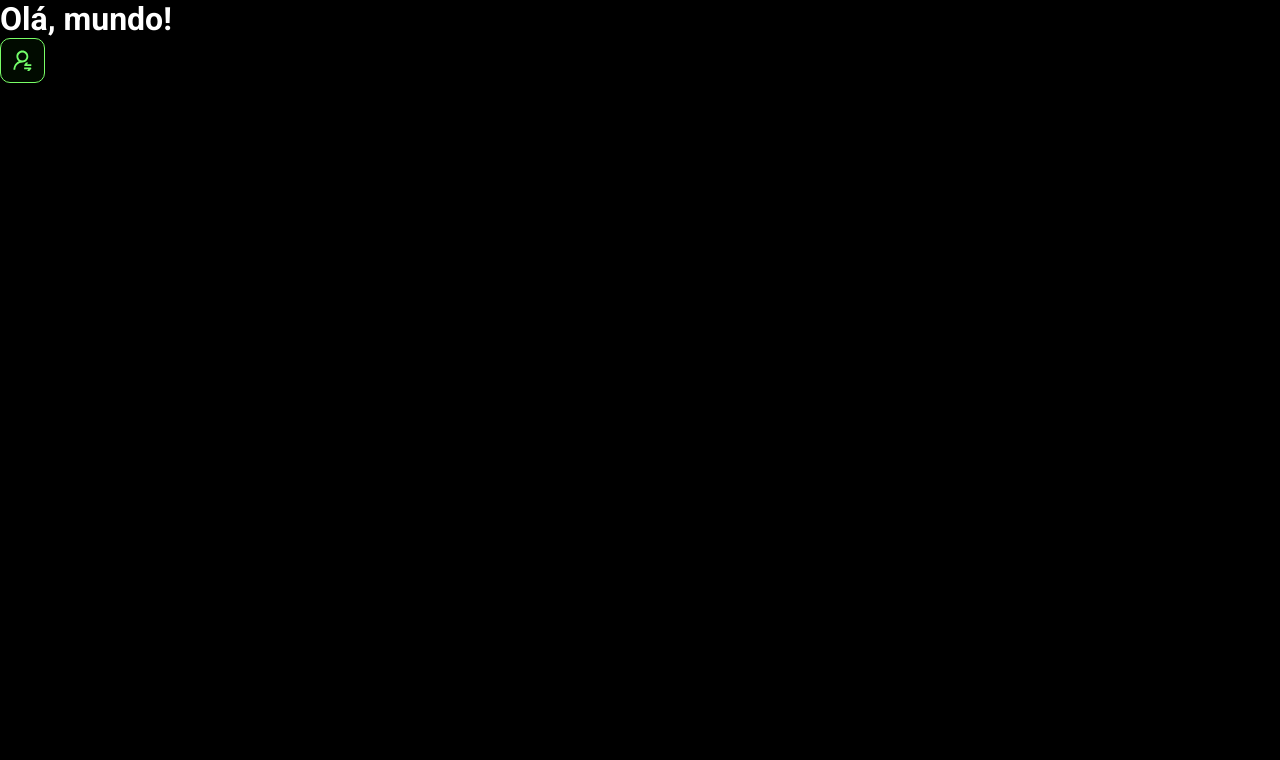
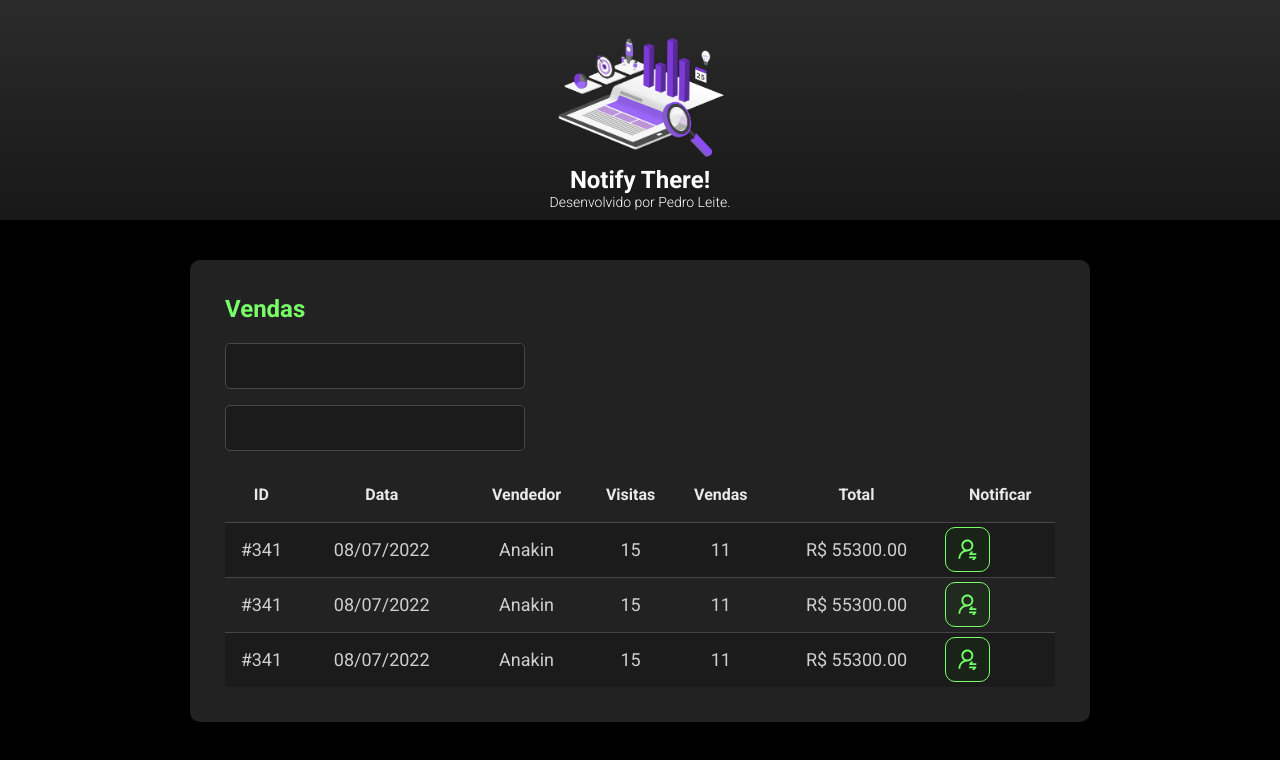
Before and after one commit to pedroafons/dsmeta, a React (Vite) app in the folder frontend/: page / in a window 1280 px wide. Shown: the top 760 px of the page. Built offline with nearby package versions, Linux system fonts and the light colour scheme.

Commit message:
other components

```diff
--- a/frontend/src/App.tsx
+++ b/frontend/src/App.tsx
@@ -1,10 +1,17 @@
-import NotificationButton from "./components/NotificationButton"
+import Header from "./components/Header"
+import SalesCard from "./components/SalesCard"
 
 function App() {
-  return(
+  return (
     <>
-    <h1>Olá, mundo!</h1>
-    <NotificationButton />
+      <Header />
+      <main>
+        <section id="sales">
+          <div className="dsmeta-container">
+            <SalesCard />
+          </div>
+        </section>
+      </main>
     </>
   )
 }
--- /dev/null
+++ b/frontend/src/components/Header/index.tsx
@@ -0,0 +1,16 @@
+import logo from '../../assets/img/logo-purples.svg'
+import './styles.css'
+
+function Header() {
+    return (
+        <header>
+            <div className="dsmeta-logo-container">
+                <img src={logo} alt="DSMeta" />
+                    <h1>Notify There!</h1>
+                    <p>Desenvolvido por <a href="https://github.com/pedroafons">Pedro Leite</a>.</p>
+            </div>
+        </header>
+    )
+}
+
+export default Header
--- /dev/null
+++ b/frontend/src/components/Header/styles.css
@@ -0,0 +1,34 @@
+header {
+    background: linear-gradient(180deg, #2b2b2b 0%, #181818 100%);
+    height: 220px;
+    display: flex;
+    align-items: center;
+    justify-content: center;
+}
+
+a,
+a:hover,
+a:visited {
+    color: unset;
+    text-decoration: none;
+}
+
+.dsmeta-logo-container {
+    display: flex;
+    flex-direction: column;
+    align-items: center;
+}
+
+.dsmeta-logo-container img {
+    width: 175px;
+}
+
+.dsmeta-logo-container h1 {
+    margin-top: 5px;
+    font-size: 24px;
+}
+
+.dsmeta-logo-container p {
+    font-size: 14px;
+    font-weight: 300;
+}
--- /dev/null
+++ b/frontend/src/components/SalesCard/index.tsx
@@ -0,0 +1,83 @@
+import NotificationButton from '../NotificationButton'
+import './styles.css'
+
+function SalesCard() {
+    return (
+        <div className="dsmeta-card">
+            <h2 className="dsmeta-sales-title">Vendas</h2>
+
+            <div>
+                <div className="dsmeta-form-control-container">
+                    <input className="dsmeta-form-control" type="text" />
+                </div>
+
+                <div className="dsmeta-form-control-container">
+                    <input className="dsmeta-form-control" type="text" />
+                </div>
+            </div>
+
+            <div>
+                <table className="dsmeta-sales-table">
+                    <thead>
+                        <tr>
+                            <th className="show992">ID</th>
+                            <th className="show576">Data</th>
+                            <th>Vendedor</th>
+                            <th className="show992">Visitas</th>
+                            <th className="show992">Vendas</th>
+                            <th>Total</th>
+                            <th>Notificar</th>
+                        </tr>
+                    </thead>
+
+                    <tbody>
+                        <tr>
+                            <td className="show992">#341</td>
+                            <td className="show576">08/07/2022</td>
+                            <td>Anakin</td>
+                            <td className="show992">15</td>
+                            <td className="show992">11</td>
+                            <td>R$ 55300.00</td>
+                            <td>
+                                <div className="dsmeta-green-btn-container">
+                                    <NotificationButton />
+                                </div>
+                            </td>
+                        </tr>
+
+                        <tr>
+                            <td className="show992">#341</td>
+                            <td className="show576">08/07/2022</td>
+                            <td>Anakin</td>
+                            <td className="show992">15</td>
+                            <td className="show992">11</td>
+                            <td>R$ 55300.00</td>
+                            <td>
+                                <div className="dsmeta-green-btn-container">
+                                    <NotificationButton />
+                                </div>
+                            </td>
+                        </tr>
+
+                        <tr>
+                            <td className="show992">#341</td>
+                            <td className="show576">08/07/2022</td>
+                            <td>Anakin</td>
+                            <td className="show992">15</td>
+                            <td className="show992">11</td>
+                            <td>R$ 55300.00</td>
+                            <td>
+                                <div className="dsmeta-green-btn-container">
+                                    <NotificationButton />
+                                </div>
+                            </td>
+                        </tr>
+                    </tbody>
+                </table>
+            </div>
+
+        </div>
+    )
+}
+
+export default SalesCard
--- /dev/null
+++ b/frontend/src/components/SalesCard/styles.css
@@ -0,0 +1,97 @@
+.dsmeta-card {
+    background-color: #222;
+    border-radius: 10px;
+    padding: 30px 10px;
+}
+
+.dsmeta-sales-title {
+    color: #79ff67;
+    font-size: 24px;
+    margin-bottom: 20px;
+}
+
+.dsmeta-form-control-container {
+    margin-bottom: 16px;
+    max-width: 300px;
+}
+
+.dsmeta-form-control {
+    width: 100%;
+    height: 46px;
+    background-color: #1b1b1b;
+    border: 1px solid #474747;
+    border-radius: 5px;
+    color: #9AAABE;
+    padding: 0 20px;
+    font-size: 18px;
+}
+
+.dsmeta-sales-table {
+    width: 100%;
+    border-spacing: 0;
+    border-collapse: collapse;
+}
+
+.dsmeta-sales-table thead {
+    height: 55px;
+    font-size: 16px;
+    color: #e9e9e9;
+    font-weight: 700;
+}
+
+.dsmeta-sales-table tbody {
+    font-size: 14px;
+    font-weight: 400;
+    color: #cfcfcf;
+    text-align: center;
+}
+
+.dsmeta-sales-table tbody tr {
+    height: 74px;
+    border-top: 1px solid #474747;
+}
+
+.dsmeta-sales-table tbody tr:hover>td {
+    background-color: #474747;
+}
+
+.dsmeta-sales-table tbody tr:nth-child(odd) {
+    background-color: #1b1b1b;
+}
+
+.dsmeta-red-btn-container {
+    display: flex;
+    justify-content: center;
+}
+
+.show576 {
+    display: none;
+}
+
+.show992 {
+    display: none;
+}
+
+@media (min-width: 576px) {
+    .show576 {
+        display: table-cell;
+    }
+
+    .dsmeta-card {
+        padding: 35px;
+    }
+
+    .dsmeta-sales-table tbody tr {
+        height: 55px;
+    }
+
+    .dsmeta-sales-table tbody {
+        font-size: 18px;
+    }
+}
+
+@media (min-width: 992px) {
+    .show992 {
+        display: table-cell;
+    }
+}
--- a/frontend/src/index.css
+++ b/frontend/src/index.css
@@ -7,7 +7,8 @@
     padding: 0;
 }
 
-body, html {
+body,
+html {
     background-color: #000;
     color: #fff;
 }
@@ -20,7 +21,20 @@
     justify-content: center;
 }
 
-a, a:hover, a:visited {
+a,
+a:hover,
+a:visited {
     color: unset;
     text-decoration: none;
 }
+
+.dsmeta-container {
+    width: 100%;
+    max-width: 900px;
+    margin: 0 auto;
+}
+
+#sales {
+    padding: 40px 10px;
+    /*padding: espaçamento interno*/
+}
```
Also changed, not shown: frontend/src/assets/img/logo-purples.svg (added).
